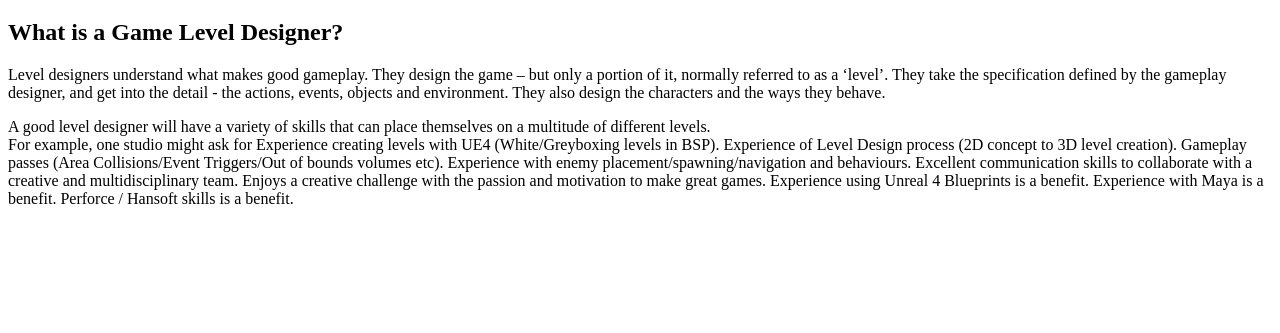
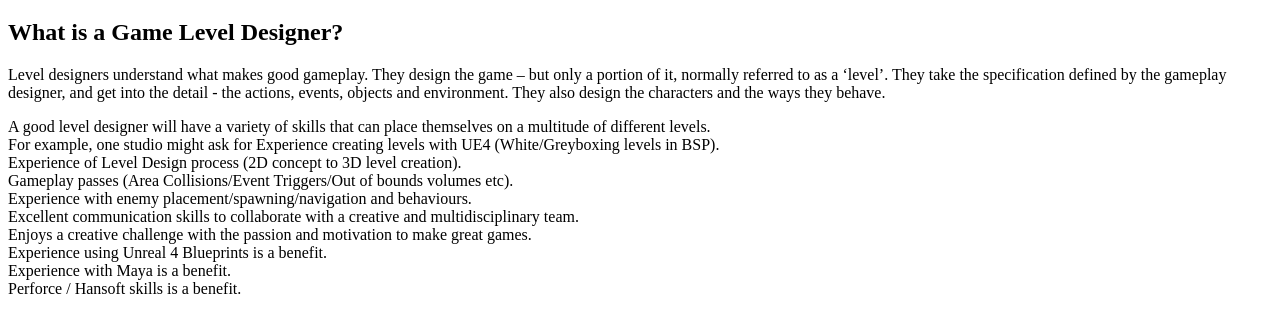
Before and after one commit to JoshShone/JoshShone.github.io, a plain HTML site: page index.html in a window 1280 px wide. Shown: the part 61-394 px from the top of the page. Drawn offline with Linux system fonts and the light colour scheme.

Commit message:
Third Publish

```diff
--- a/index.html
+++ b/index.html
@@ -7,14 +7,14 @@
          They take the specification defined by the gameplay designer, and get into the detail - the actions, events, objects and environment.
          They also design the characters and the ways they behave. </p>
     <p>A good level designer will have a variety of skills that can place themselves on a multitude of different levels.<br>
-        For example, one studio might ask for Experience creating levels with UE4 (White/Greyboxing levels in BSP).
-        Experience of Level Design process (2D concept to 3D level creation).
-        Gameplay passes (Area Collisions/Event Triggers/Out of bounds volumes etc).
-        Experience with enemy placement/spawning/navigation and behaviours.
-        Excellent communication skills to collaborate with a creative and multidisciplinary team.
-        Enjoys a creative challenge with the passion and motivation to make great games.
-        Experience using Unreal 4 Blueprints is a benefit.
-        Experience with Maya is a benefit.
+        For example, one studio might ask for Experience creating levels with UE4 (White/Greyboxing levels in BSP).<br>
+        Experience of Level Design process (2D concept to 3D level creation).<br>
+        Gameplay passes (Area Collisions/Event Triggers/Out of bounds volumes etc).<br>
+        Experience with enemy placement/spawning/navigation and behaviours.<br>
+        Excellent communication skills to collaborate with a creative and multidisciplinary team.<br>
+        Enjoys a creative challenge with the passion and motivation to make great games.<br>
+        Experience using Unreal 4 Blueprints is a benefit.<br>
+        Experience with Maya is a benefit.<br>
         Perforce / Hansoft skills is a benefit.</p>
 </body>
 </html>
```
